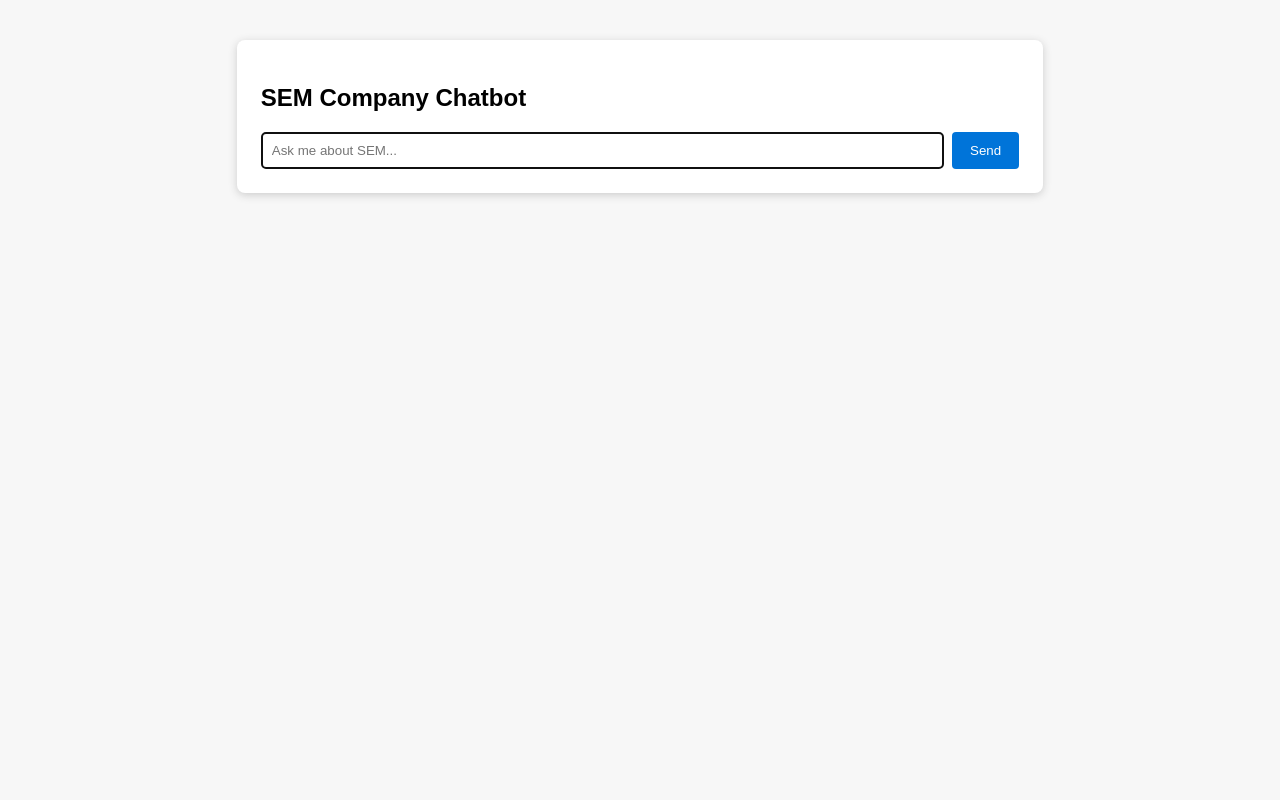
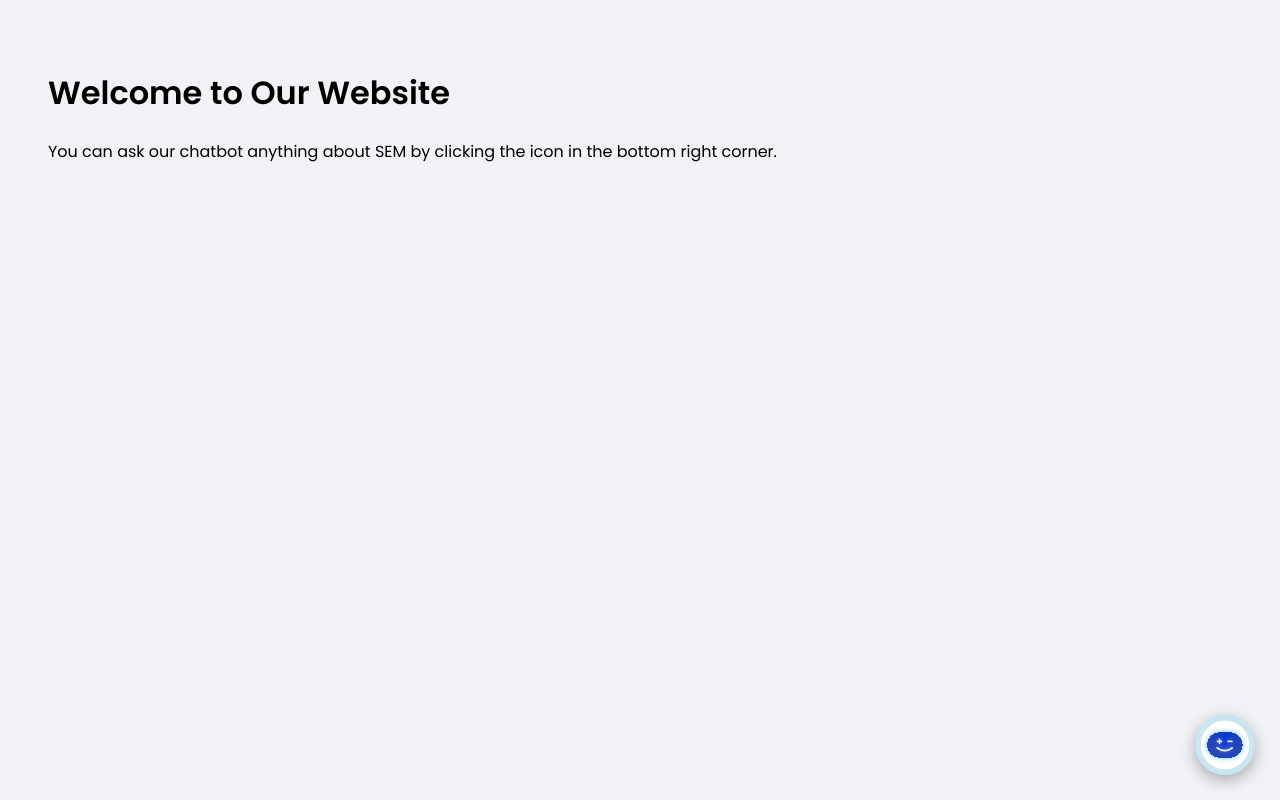
Before and after one commit to yusufdolek/SEM_Chatbot_manuel, a Flask app: page / in a window 1280 px wide. Run offline with Flask 3, Linux system fonts and the light colour scheme; parts of the project's set-up code (start-up, migrations or seed data) failed here and were passed over.

Commit message:
parent child

```diff
--- a/app.py
+++ b/app.py
@@ -1,8 +1,10 @@
+# app.py
+
 from flask import Flask, render_template, request, jsonify
 from dotenv import load_dotenv
 import os
+import traceback # Hata izini sürmek için
 from rag_chatbot.chatbot import get_chatbot_response
-from langchain_community.document_loaders import PyPDFLoader, TextLoader
 
 # Load environment variables from .env
 load_dotenv()
@@ -15,13 +17,29 @@ def index():
 
 @app.route('/chat', methods=['POST'])
 def chat():
+    # BU BLOK, UYGULAMADAKİ TÜM HATALARI YAKALAYACAK ANA KORUMA KALKANIDIR
     try:
         user_message = request.json.get('message')
-        response = get_chatbot_response(user_message)
-        return jsonify({'response': response})
+        print("\n--- NEW REQUEST RECEIVED ---")
+        print(f"User Message: {user_message}")
+
+        # get_chatbot_response içindeki her adımı loglayacağız
+        response_text = get_chatbot_response(user_message)
+
+        print("Step 7: Final response generated, sending to frontend.")
+        return jsonify({'response': response_text})
+
     except Exception as e:
-        print(f"An error occurred: {e}") # Sunucu tarafında loglama için
-        return jsonify({'response': 'Sorry, an unexpected error occurred. Please try again.'}), 500
+        # EĞER PROGRAM "THINKING..."DE KALIYORSA, HATA BURAYA DÜŞECEKTİR
+        print("\n!!!!!! A FATAL UNHANDLED ERROR OCCURRED IN THE CHAT ROUTE !!!!!!")
+        print(f"Error Type: {type(e).__name__}")
+        print(f"Error Details: {e}")
+
+        # Hatanın tam olarak hangi satırda olduğunu gösteren traceback'i yazdır
+        traceback.print_exc()
+
+        return jsonify({'response': 'A critical error occurred on the server. Please check the logs.'}), 500
 
 if __name__ == '__main__':
-    app.run(debug=True)
+    # debug=False yaparsak production ortamına daha yakın olur, ama True da kalabilir.
+    app.run(debug=True, host='0.0.0.0', port=5001)
--- /dev/null
+++ b/static/css/widget.css
@@ -0,0 +1,194 @@
+/* Genel Sayfa Stili */
+body {
+    font-family: 'Poppins', -apple-system, BlinkMacSystemFont, "Segoe UI", Roboto, Helvetica, Arial, sans-serif;
+    background: #f0f2f5;
+}
+
+/* Tüm widget'ı içeren ve sağ alta sabitleyen ana konteyner */
+.chat-widget-container {
+    position: fixed;
+    bottom: 25px;
+    right: 25px;
+    z-index: 1000;
+}
+
+/* Tıklayınca açılan sohbet penceresi */
+#chat-widget {
+    position: absolute;
+    bottom: calc(70px + 0px);
+    right: 0;
+    width: 360px; /* EVET, GENİŞLİK 360px OLARAK AYARLI */
+    height: 85vh    ;
+    max-height: 600px;
+    background: #ffffff;
+
+    box-shadow: 0 10px 30px rgba(0, 0, 0, 0.2);
+    display: flex;
+    flex-direction: column;
+    /* BU ÖZELLİK, İÇİNDEKİ BAŞLIĞIN KÖŞELERİNİ KIRPARAK YUVARLAK GÖRÜNMESİNİ SAĞLAR (EN ÖNEMLİ KISIM) */
+    overflow: hidden;
+    font-size: 14px;
+    opacity: 0;
+    transform: translateY(20px) scale(0.95);
+    transform-origin: bottom right;
+    transition: opacity 0.3s ease-out, transform 0.3s ease-out;
+    visibility: hidden;
+}
+
+#chat-widget.is-open {
+    opacity: 1;
+    transform: translateY(0) scale(1);
+    visibility: visible;
+}
+
+/* Widget Başlığı */
+.chat-header {
+    background: #001E94;
+    height: 82px;
+    color: white;
+
+    display: flex;
+    justify-content: center;
+    align-items: center;
+    flex-shrink: 0;
+    position: relative;
+    border-radius: 0 0 20px 20px;
+}
+
+.chat-header-logo {
+    width: 181px;  /* Değiştirildi: `auto` -> `181px` */
+    height: 34px;  /* Değiştirildi: `40px` -> `34px` */
+}
+/* Kapatma Butonu */
+.chat-header .close-btn {
+    position: absolute;
+    right: 15px;
+    top: 50%;
+    transform: translateY(-50%);
+    background: none;
+    border: none;
+    color: white;
+    font-size: 28px;
+    font-weight: bold;
+    cursor: pointer;
+    padding: 0 5px;
+
+    transition: opacity 0.2s, transform 0.2s;
+    line-height: 1;
+}
+.chat-header .close-btn:hover {
+    opacity: 1;
+    transform: translateY(-50%) scale(1.1);
+}
+
+/* Mesajlar alanı */
+#messages {
+    padding: 20px 10px;
+    flex-grow: 1;
+    overflow-y: auto;
+    background: #F5FCFF;
+}
+
+/* Konuşma Balonları */
+.message {
+    display: flex;
+    margin-bottom: 15px;
+    padding: 0 10px;
+}
+.message.user {
+    justify-content: flex-end;
+}
+.message.bot {
+    justify-content: flex-start;
+}
+.bubble {
+    padding: 12px 18px;
+    border-radius: 16px;
+    max-width: 85%;
+    line-height: 1.5;
+    word-wrap: break-word;
+}
+.message.user .bubble {
+    background-color: #DEDEDE;
+    color: #000;
+}
+.message.bot .bubble {
+    background-color: #e6f1ff;
+    color: #000;
+}
+.bubble p { margin: 0 0 10px 0; }
+.bubble p:last-child { margin-bottom: 0; }
+.bubble ul, .bubble ol { padding-left: 20px; margin: 10px 0; }
+.bubble li { margin-bottom: 5px; }
+
+/* Mesaj yazma alanı */
+#input-area {
+    display: flex;
+    align-items: center;
+    padding: 10px 15px;
+    background: #F5FCFF;
+    flex-shrink: 0;
+}
+
+#user-input {
+    flex: 1;
+    padding: 12px 20px;
+    border-radius: 24px;
+    border: 1px solid #ccc;
+    font-size: 14px;
+    font-family: 'Poppins', sans-serif;
+    background-color: #F9FFFF;
+}
+#user-input:focus {
+    outline: none;
+    border-color: #001E94;
+    background-color: #fff;
+}
+
+/* Gönder Butonu */
+#send-btn {
+    width: 45px;
+    height: 45px;
+    border: none;
+    background-color: #001E94;
+    border-radius: 50%;
+    margin-left: 10px;
+    cursor: pointer;
+    flex-shrink: 0;
+    display: flex;
+    align-items: center;
+    justify-content: center;
+    transition: background-color 0.2s, transform 0.2s;
+    padding: 0;
+}
+#send-btn:hover {
+    background-color: #0036d1;
+    transform: scale(1.1);
+}
+#send-btn img {
+    width: 22px;
+    height: 22px;
+}
+
+/* Widget'ı açıp kapatan logo butonu */
+#chat-toggle-btn {
+
+    border: none;
+    width: 60px;
+    height: 60px;
+    border-radius: 50%;
+    cursor: pointer;
+    display: flex;
+    justify-content: center;
+    align-items: center;
+    box-shadow: 0 5px 15px rgba(0, 0, 0, 0.3);
+    transition: transform 0.2s ease-in-out, box-shadow 0.2s ease-in-out;
+}
+#chat-toggle-btn:hover {
+    transform: scale(1.1);
+    box-shadow: 0 8px 20px rgba(0, 0, 0, 0.35);
+}
+#chat-toggle-btn img {
+    width: 60px;
+    height: 60px;
+}
--- a/templates/index.html
+++ b/templates/index.html
@@ -2,60 +2,109 @@
 <html lang="en">
 <head>
     <meta charset="UTF-8">
-    <title>SEM Company Chatbot</title>
-    <style>
-        body { font-family: Arial, sans-serif; background: #f7f7f7; }
-        #chatbox { width: 60%; margin: 40px auto; background: #fff; border-radius: 8px; box-shadow: 0 2px 8px #ccc; padding: 24px; }
-        .message { margin: 12px 0; }
-        .user { color: #0074d9; font-weight: bold; }
-        .bot { color: #2ecc40; font-weight: bold; }
-        #input-area { display: flex; margin-top: 20px; }
-        #user-input { flex: 1; padding: 10px; border-radius: 4px; border: 1px solid #ccc; }
-        #send-btn { padding: 10px 18px; border: none; background: #0074d9; color: #fff; border-radius: 4px; margin-left: 8px; cursor: pointer; }
-        #send-btn:hover { background: #005fa3; }
-    </style>
+    <meta name="viewport" content="width=device-width, initial-scale=1.0">
+    <title>SEM Company Website</title>
+
+    <!-- YENİ: Poppins fontunu Google Fonts'tan ekliyoruz -->
+    <link rel="preconnect" href="https://fonts.googleapis.com">
+    <link rel="preconnect" href="https://fonts.gstatic.com" crossorigin>
+    <link href="https://fonts.googleapis.com/css2?family=Poppins:wght@400;500;600&display=swap" rel="stylesheet">
+
+    <!-- CSS dosyamızı bağlıyoruz -->
+    <link rel="stylesheet" href="{{ url_for('static', filename='css/widget.css') }}">
+
+    <!-- Markdown formatlaması için kütüphane -->
     <script src="https://cdn.jsdelivr.net/npm/marked/marked.min.js"></script>
 </head>
 <body>
-    <div id="chatbox">
-        <h2>SEM Company Chatbot</h2>
-        <div id="messages"></div>
-        <div id="input-area">
-            <input type="text" id="user-input" placeholder="Ask me about SEM..." autofocus />
-            <button id="send-btn">Send</button>
+    <div style="padding: 40px; font-family: 'Poppins', sans-serif;">
+        <h1>Welcome to Our Website</h1>
+        <p>You can ask our chatbot anything about SEM by clicking the icon in the bottom right corner.</p>
+    </div>
+
+    <!-- CHAT WIDGET YAPISI -->
+    <div class="chat-widget-container">
+        <div id="chat-widget">
+            <div class="chat-header">
+                <img class="chat-header-logo" src="{{ url_for('static', filename='images/chatbot_title_logo.svg') }}" alt="Smart Assistant Logo">
+                <button id="close-widget-btn" class="close-btn">↘</button>
+            </div>
+            <div id="messages">
+                <div class="message bot">
+                    <div class="bubble">
+                        Welcome! 🚀 How can I help you learn more about SEM's services and achievements today?
+                    </div>
+                </div>
+            </div>
+            <div id="input-area">
+                <input type="text" id="user-input" placeholder="Type a message..." autofocus />
+                <!-- GÜNCELLENDİ: Gönder butonu artık içinde SVG ikonunu barındırıyor -->
+                <button id="send-btn" aria-label="Send Message">
+                    <img src="{{ url_for('static', filename='images/send_icon.svg') }}" alt="Send">
+                </button>
+            </div>
         </div>
+
+        <button id="chat-toggle-btn">
+            <img src="{{ url_for('static', filename='images/chatbot_logo.svg') }}" alt="Chat Icon">
+        </button>
     </div>
+    <!-- WIDGET SONU -->
+
+    <!-- JavaScript kodunda değişiklik yok, aynen kalabilir -->
     <script>
+        // HTML Elementlerine erişim
         const messagesDiv = document.getElementById('messages');
         const userInput = document.getElementById('user-input');
         const sendBtn = document.getElementById('send-btn');
+        const chatWidget = document.getElementById('chat-widget');
+        const toggleBtn = document.getElementById('chat-toggle-btn');
+        const closeBtn = document.getElementById('close-widget-btn');
 
-        function appendMessage(sender, text) {
-            const msg = document.createElement('div');
-            msg.className = 'message ' + sender;
-            msg.innerHTML = `<span class="${sender}">${sender === 'user' ? 'You' : 'SEM Bot'}:</span> ${text}`;
-            messagesDiv.appendChild(msg);
+        function appendMessage(sender, text, isHtml = false) {
+            const msgDiv = document.createElement('div');
+            msgDiv.className = 'message ' + sender;
+            const bubbleDiv = document.createElement('div');
+            bubbleDiv.className = 'bubble';
+            const content = isHtml ? text : text.replace(/</g, "<").replace(/>/g, ">");
+            bubbleDiv.innerHTML = content;
+            msgDiv.appendChild(bubbleDiv);
+            messagesDiv.appendChild(msgDiv);
             messagesDiv.scrollTop = messagesDiv.scrollHeight;
         }
 
-        sendBtn.onclick = async function() {
-            const text = userInput.value.trim();
-            if (!text) return;
-            appendMessage('user', text);
+        async function sendMessage() {
+            const userText = userInput.value.trim();
+            if (!userText) return;
+            appendMessage('user', userText);
             userInput.value = '';
-            appendMessage('bot', '<em>Thinking...</em>');
-            const res = await fetch('/chat', {
-                method: 'POST',
-                headers: { 'Content-Type': 'application/json' },
-                body: JSON.stringify({ message: text })
-            });
-            const data = await res.json();
-            messagesDiv.lastChild.innerHTML = `<span class="bot">SEM Bot:</span> ` + marked.parse(data.response);
-        };
+            const thinkingMsgDiv = document.createElement('div');
+            thinkingMsgDiv.className = 'message bot';
+            thinkingMsgDiv.innerHTML = `<div class="bubble"><em>Thinking...</em></div>`;
+            messagesDiv.appendChild(thinkingMsgDiv);
+            messagesDiv.scrollTop = messagesDiv.scrollHeight;
+            try {
+                const res = await fetch('/chat', {
+                    method: 'POST',
+                    headers: { 'Content-Type': 'application/json' },
+                    body: JSON.stringify({ message: userText })
+                });
+                if (!res.ok) { throw new Error(`Server responded with status: ${res.status}`); }
+                const data = await res.json();
+                thinkingMsgDiv.querySelector('.bubble').innerHTML = marked.parse(data.response);
+            } catch (error) {
+                console.error("Fetch error:", error);
+                thinkingMsgDiv.querySelector('.bubble').textContent = "Sorry, I couldn't connect to the server. Please try again later.";
+            }
+        }
 
-        userInput.addEventListener('keydown', function(e) {
-            if (e.key === 'Enter') sendBtn.onclick();
-        });
+        function openWidget() { chatWidget.classList.add('is-open'); userInput.focus(); }
+        function closeWidget() { chatWidget.classList.remove('is-open'); }
+
+        sendBtn.addEventListener('click', sendMessage);
+        userInput.addEventListener('keydown', (e) => { if (e.key === 'Enter') { e.preventDefault(); sendMessage(); } });
+        toggleBtn.addEventListener('click', () => { if (chatWidget.classList.contains('is-open')) { closeWidget(); } else { openWidget(); } });
+        closeBtn.addEventListener('click', closeWidget);
     </script>
 </body>
 </html>
```
Also changed, not shown: rag_chatbot/chatbot.py (+32 -59 lines), rag_chatbot/document_loader.py (+72 -47 lines), rag_chatbot/llm.py (+44 -26 lines), rag_chatbot/vector_store.py (+38 -20 lines), static/images/chatbot_collapse.svg (added), static/images/chatbot_logo.svg (added), static/images/chatbot_title_logo.svg (added), static/images/send_icon.svg (added), 8 other files.
